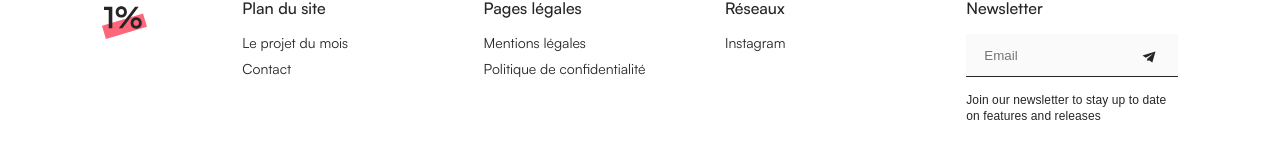
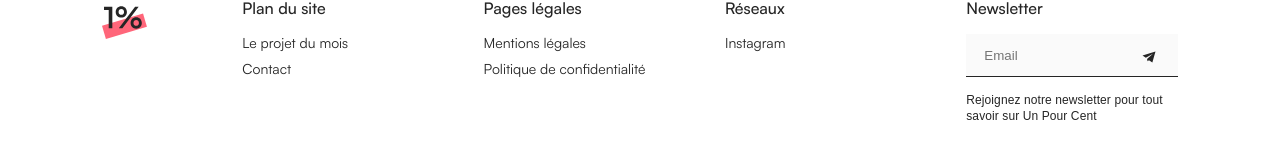
Before and after one commit to sofianslimani/unpourcent-next, a Next.js app: page /home/Partials/HomeHero in a window 1280 px wide. Shown: the part 892-1050 px from the top of the page. Built offline with nearby package versions, Linux system fonts and the light colour scheme; no server answers.

Commit message:
fix merge issues

```diff
--- a/components/DonateSection/index.js
+++ b/components/DonateSection/index.js
@@ -1,5 +1,3 @@
-import Link from 'next/link';
-import React from 'react';
 import Link from 'next/link';
 import { MaxWidth } from '../MaxWidth';
 
--- a/layouts/Footer/Footer.js
+++ b/layouts/Footer/Footer.js
@@ -102,7 +102,7 @@ const Footer = () => {
               <button type="submit">{ICONS.plane}</button>
             </label>
           </form>
-          <p>Join our newsletter to stay up to date on features and releases</p>
+          <p>Rejoignez notre newsletter pour tout savoir sur Un Pour Cent</p>
         </div>
       </aside>
     </footer>
```
Also changed, not shown: 1 other file (tests, documents, lock files or other folders).
